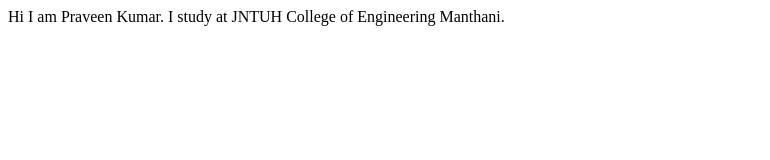
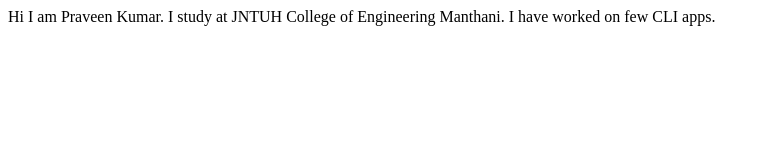
Before and after one commit to ganjipraveenkumar8324/praveenganji, a plain HTML site: page index.html in a window 1280 px wide. Shown: the whole page, without its empty margins (0-770 px from the left). Drawn offline with Linux system fonts and the light colour scheme.

Commit message:
update details of project

```diff
--- a/index.html
+++ b/index.html
@@ -7,6 +7,9 @@
     <title>praveenganji</title>
 </head>
 <body>
-   Hi I am Praveen Kumar. I study at JNTUH College of Engineering Manthani.
+   Hi I am Praveen Kumar.
+   I study at JNTUH College of Engineering Manthani.
+
+   I have worked on few CLI apps.
 </body>
 </html>
```
